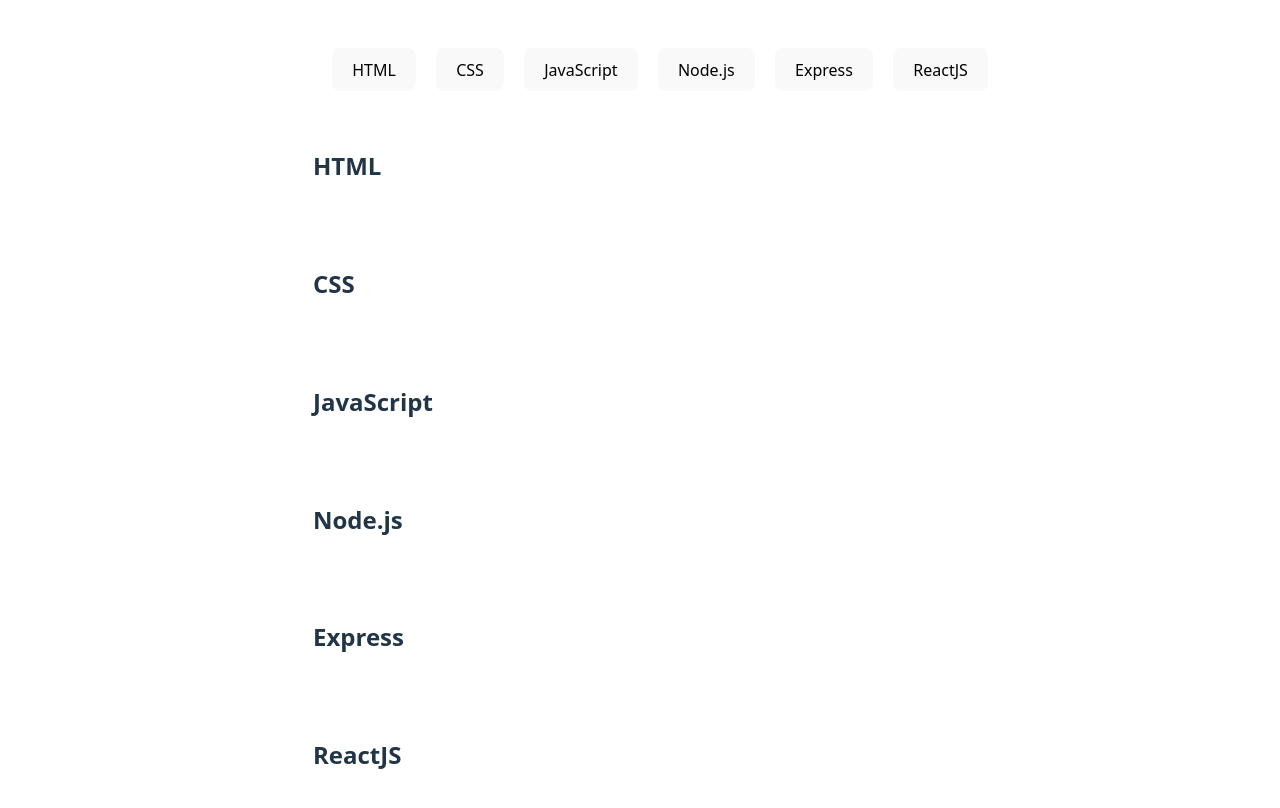
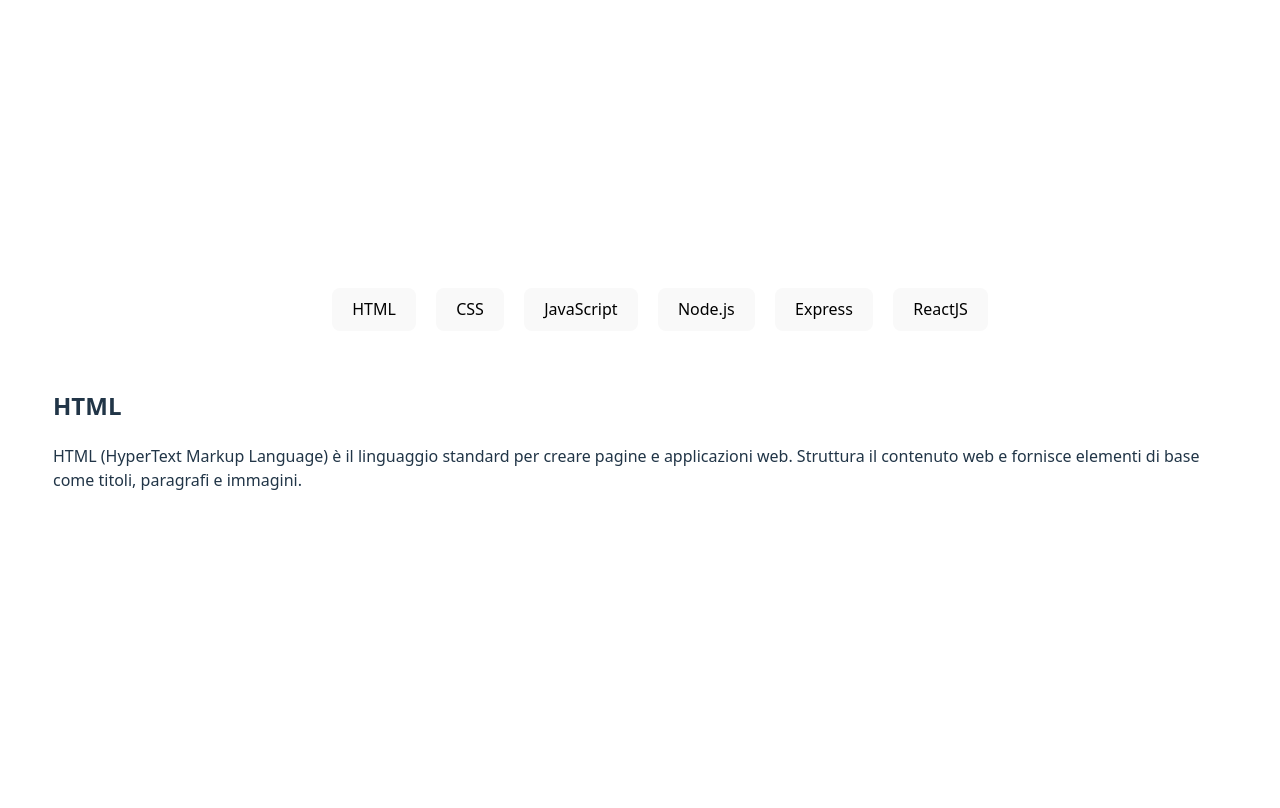
Before and after one commit to Salvo-Raia/react-use-state, a React (Vite) app: page / in a window 1280 px wide. Shown: the top 808 px of the page. Built offline with nearby package versions, Linux system fonts and the light colour scheme.

Commit message:
Change accordion to dynamic card

```diff
--- a/src/assets/components/Accordion.jsx
+++ b/src/assets/components/Accordion.jsx
@@ -3,26 +3,18 @@
 import languages from './languages.js';
 
 export default function Accordion () {
-    const [openState, setOpenState] = useState(null);
-    const handleState = (id) => {
-       if (openState === id) {
-        setOpenState(null);
-       } else {
-        setOpenState(id)
-       }
-    }
+    const [selectedIndex, setselectedIndex] = useState(0);
+
     return (
         <div className='accordion-wrapper'>
             <div className='accordion-btns'>
                 <ul>
-                    {languages.map((item => (
-                        <li key={item.id}><button onClick={() => handleState(item.id)} >{item.title}</button></li>
-                    )))}
+                    {languages.map((item, index) => (
+                        <li key={index}><button onClick={() => setselectedIndex(index)}>{item.title}</button></li>
+                    ))}
                 </ul>
             </div>
-            {languages.map((item => (
-                <AccordionItem key={item.id} title={item.title} description={item.description} isOpen={openState === item.id} />
-            )))}
+                <AccordionItem title={languages[selectedIndex].title} description={languages[selectedIndex].description} />
         </div>
     )
 }
--- a/src/assets/components/AccordionItem.jsx
+++ b/src/assets/components/AccordionItem.jsx
@@ -1,10 +1,10 @@
-export default function AccordionItem ({title, description, isOpen}) {
+export default function AccordionItem ({title, description}) {
     return  <div className="accordion-item">
                 <div className="accordion-title">
                     <h2>{title}</h2>
                 </div>
-                {isOpen && (<div className='accordion-content'>
+                <div className='accordion-content'>
                     <p>{description}</p>
-                </div>)}
+                </div>
             </div>
 }
```
